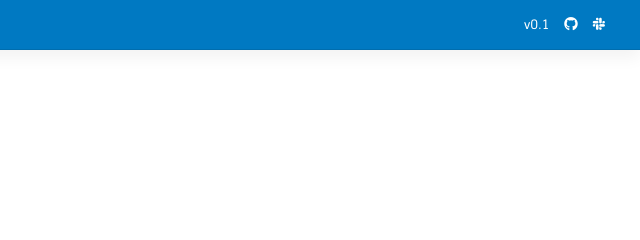
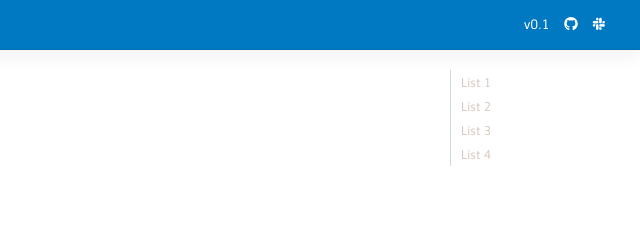
Before and after one commit to rafaeltorres89/life-design, a React app: page / in a window 1280 px wide. Shown: the top 240 px of the page, 640-1280 px from the left. Built offline with nearby package versions, Linux system fonts and the light colour scheme.

Commit message:
Navbar direito ancor

```diff
--- a/src/include/aside/_aside.scss
+++ b/src/include/aside/_aside.scss
@@ -11,5 +11,24 @@ main
         @extend #OVERFLOW;
         @include default;
         padding: 20px;
+        padding-right: 200px;
+    }
+
+    .section-nav
+    {
+        @extend #FIXED;
+        top: 0; right: 0;
+        width: 190px;
+        padding-left: 10px; margin-top: 70px;
+        border-left: solid 1px lighten($silver, 20%);
+
+        .lk
+        {
+            @extend #NO-UNDERLINE;
+            font-size: 0.81rem;
+            color: $metal;
+
+            &:hover { color: $cerulean; }
+        }
     }
 }
--- a/src/include/aside/index.js
+++ b/src/include/aside/index.js
@@ -5,6 +5,12 @@ const Aside = () => {
         <main>
             <div className="skippy">
             </div>
+            <ul className="section-nav">
+                <li><a href="" title="" className="lk">List 1</a></li>
+                <li><a href="" title="" className="lk">List 2</a></li>
+                <li><a href="" title="" className="lk">List 3</a></li>
+                <li><a href="" title="" className="lk">List 4</a></li>
+            </ul>
         </main>
     );
 }
--- a/src/include/vendorbar/index.js
+++ b/src/include/vendorbar/index.js
@@ -4,7 +4,7 @@ const VendorBar = () => {
     return (
         <ul className="vendorbar">
             <li>v0.1</li>
-            <li><a href="" title="Github"><i class="fab fa-github"></i></a></li>
+            <li><a href="https://github.com/rafaeltorres89/life-design" title="Github"><i class="fab fa-github"></i></a></li>
             <li><a href="" title="Slack"><i class="fab fa-slack"></i></a></li>
         </ul>
     );
```
Also changed, not shown: src/dist/css/app.css, src/dist/css/mongeral.min.css.
